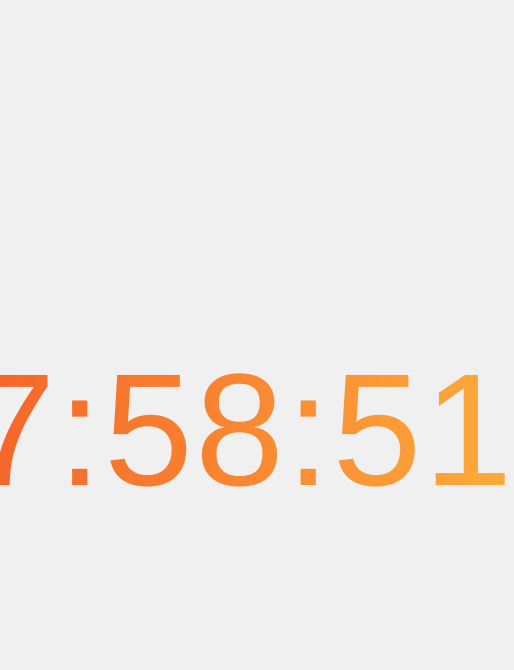
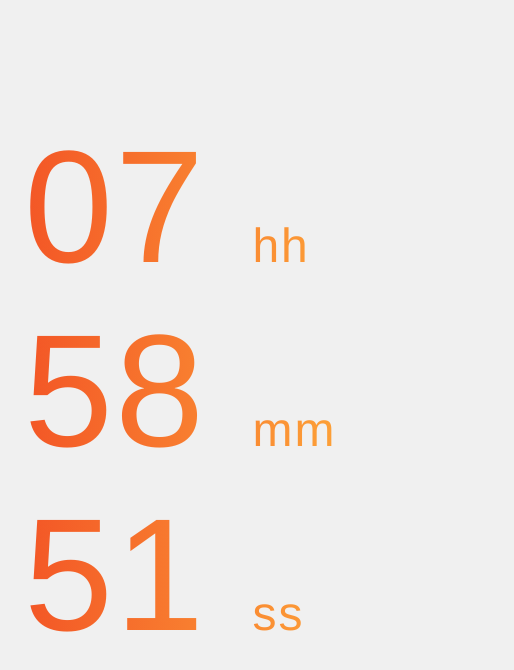
Before and after one commit to Pittawat2542/countdown-2019, a plain HTML site: page index.html in a window 390 px wide. Shown: the whole page, 514 px wide, since content can reach past the window. Drawn offline with nearby package versions, Linux system fonts and the light colour scheme.

Commit message:
[UPDATE] Mobile support

```diff
--- a/index.html
+++ b/index.html
@@ -10,10 +10,14 @@
   <body>
     <div class="center">
       <h1 id="timer">
-        <span id="hours">00</span>:<span id="minutes">00</span>:<span
-          id="seconds"
-          >00</span
-        >
+        <span id="hours">00</span>
+        <span class="none">hh</span>
+        <span class="dot">:</span>
+        <span id="minutes">00</span>
+        <span class="none">mm</span>
+        <span class="dot">:</span>
+        <span id="seconds">00</span>
+        <span class="none">ss</span>
       </h1>
       <br />
     </div>
--- a/style.css
+++ b/style.css
@@ -1,6 +1,10 @@
 html {
   background: #f0f0f0;
   height: 100%;
+}
+
+.none {
+  display: none;
 }
 
 .center {
@@ -30,3 +34,23 @@ html {
     -webkit-filter: hue-rotate(-360deg);
   }
 }
+
+@media only screen and (max-width: 600px) {
+  .dot {
+    display: none;
+  }
+  timer > span {
+    display: inline-block;
+  }
+
+  .center {
+    margin-left: 1rem;
+    min-height: 10vh;
+  }
+
+  .none {
+    display: inline;
+    align-items: left;
+    font-size: 3rem;
+  }
+}
```
